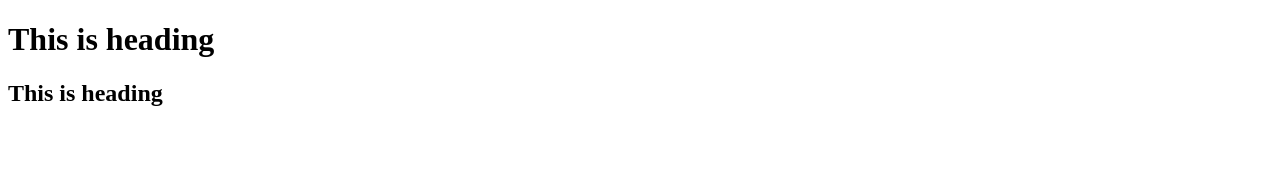
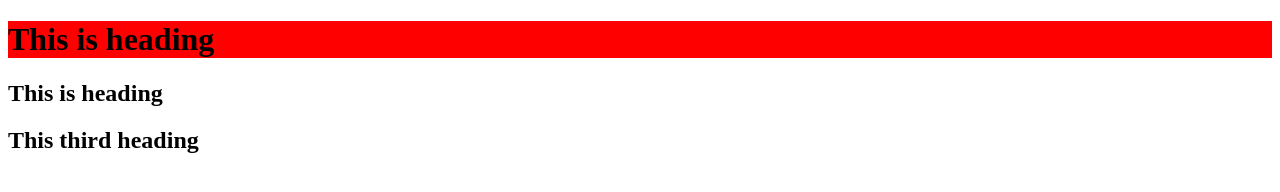
Before and after one commit to Tetris27/NewPractice, a plain HTML site: page index.html in a window 1280 px wide. Drawn offline with Linux system fonts and the light colour scheme.

Commit message:
style sheet

```diff
--- a/index.html
+++ b/index.html
@@ -4,9 +4,11 @@
     <meta charset="UTF-8">
     <meta name="viewport" content="width=device-width, initial-scale=1.0">
     <title>Document</title>
+    <link href="style.css" rel="stylesheet">
 </head>
 <body>
     <h1>This is heading</h1>
     <h2>This is heading</h2>
+    <h2>This third heading</h2>
 </body>
 </html>
--- /dev/null
+++ b/style.css
@@ -0,0 +1,3 @@
+h1{
+    background-color: red;
+}
```
